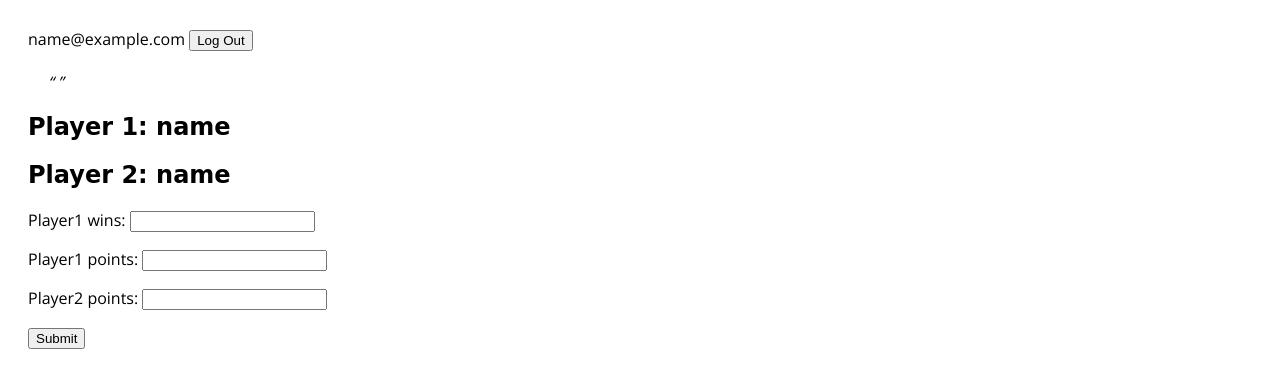
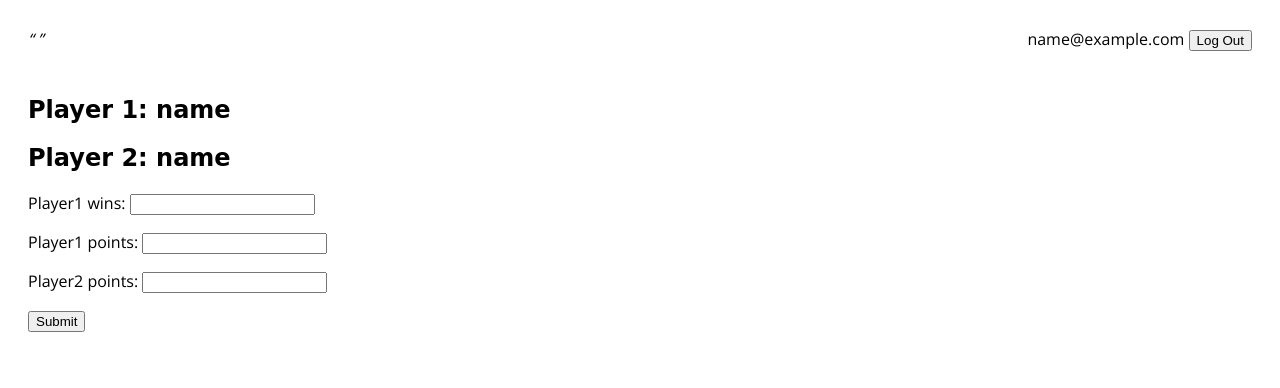
Before and after one commit to oeegor/pong, a Django app: page /group/1/1/1/1/add-result/ in a window 1280 px wide. Shown: the top 388 px of the page. Run offline with Django 3.2, Linux system fonts and the light colour scheme; the visitor is signed in with stand-in values (Sample User, id 1); data comes from the database, SQL or seed files in the repository; data that the repository does not hold is empty; some web fonts are replaced.

Commit message:
user to right corner, no duplicate text

```diff
--- a/app/core/templates/base.html
+++ b/app/core/templates/base.html
@@ -13,6 +13,13 @@
     <style>
     h1, h2, h3 {
       font-family: 'Cabin Sketch', cursive;
+      margin: 20px 0;
+    }
+    ul {
+      padding-left: 0;
+    }
+    ul li {
+      margin-left: 40px;
     }
     body {
       padding: 20px;
@@ -29,6 +36,7 @@
     }
     .user {
       margin-bottom: 20px;
+      float: right;
     }
     .centered-text {
       text-align: center;
@@ -52,11 +60,15 @@
       content: ' | ';
     }
     .quote {
-      margin-left: 20px;
+      float: left;
     }
     .quote p {
       font-size: 14px;
       margin: 0;
+    }
+    .content {
+      clear: both;
+      padding-top: 5px;
     }
     </style>
   </head>
@@ -87,8 +99,9 @@
         </p>
       </div>
     {% endblock %}
-
+    <div class='content'>
     {% block content %}{% endblock %}
+    </div>
 
   </div>
 
--- a/app/core/templates/index.html
+++ b/app/core/templates/index.html
@@ -1,7 +1,6 @@
 {% extends "base.html" %}
 
 {% block content %}
-    Your tournaments:
     <ul>
     {% for t in joined_tournaments %}
       {% if forloop.first %}
```
